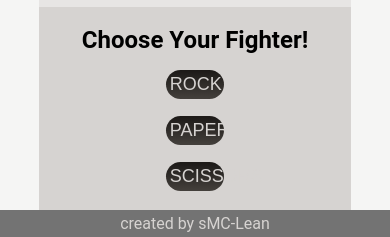
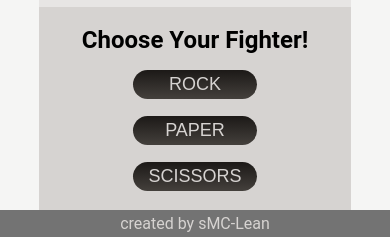
Before and after one commit to sMC-Lean/odin-RPS-game, a plain HTML site: page index.html in a window 390 px wide. Both pictures are taken after a click on the button "START GAME". Shown: the part 607-844 px from the top of the page. Drawn offline with Linux system fonts and the light colour scheme.

Commit message:
CSS fix for small buttons on small screens

```diff
--- a/styles.css
+++ b/styles.css
@@ -110,6 +110,7 @@ img {
   width: 15vw;
   font-size: 18px;
   padding: 4px;
+  min-width: 124px;
 }
 
 .game-button:hover {
```
